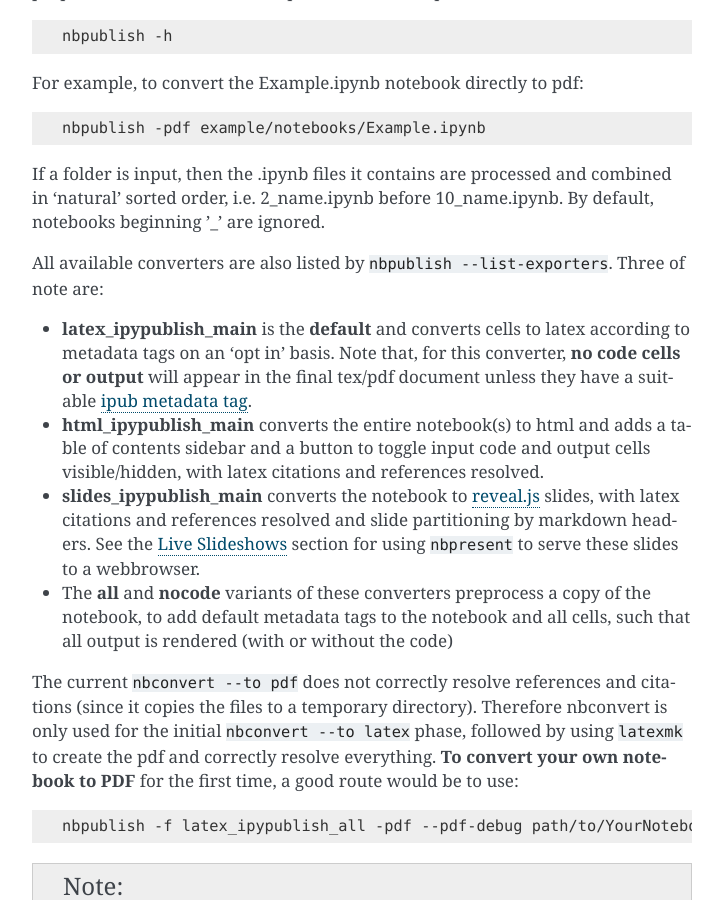
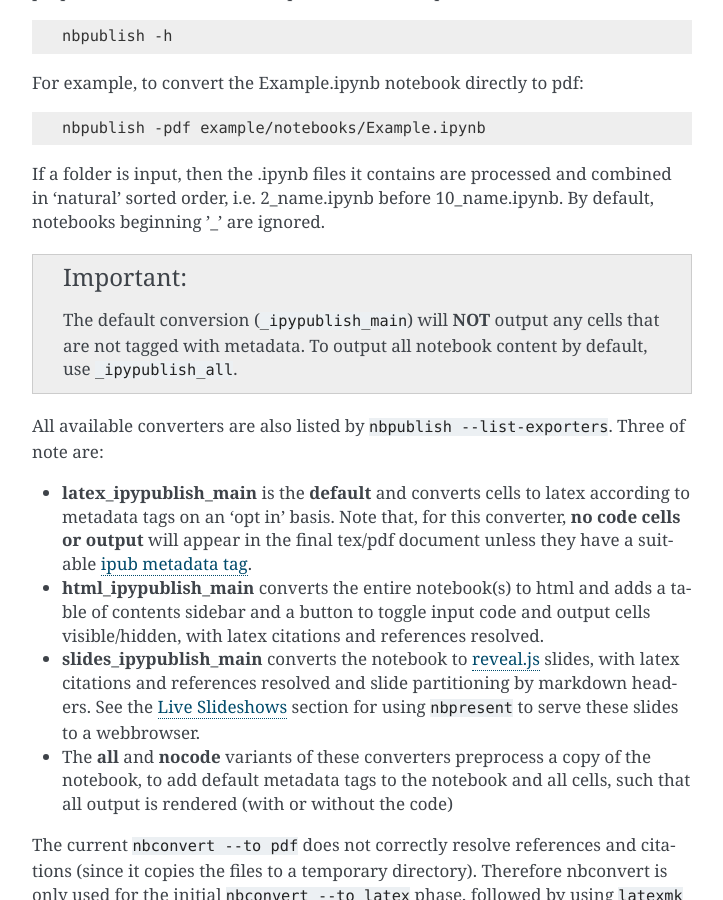
Before and after one commit to chrisjsewell/ipypublish, a Sphinx documentation site: the page built from docs/source/notebook_conversion.rst, in a window 1280 px wide and 900 px high, scrolled down 745 px. Shown: the whole window, without its empty margins (388-1111 px from the left). Built offline with Sphinx 7.4.7, drawn with Linux system fonts in a browser that asks for light colours.

Commit message:
add documentation note on default conversion

```diff
--- a/docs/source/getting_started.rst
+++ b/docs/source/getting_started.rst
@@ -71,7 +71,7 @@ The **nbpresent** script handles serving
 Note that, for offline use, simply download the latest version of
 reveal.js `here <https://github.com/hakimel/reveal.js/releases>`__,
 rename the entire folder to reveal.js and place it in the same folder as
-the converted .slides.html file. The slides can also be save to PDF my
+the converted .slides.html file. The slides can also be saved to PDF by
 appending ``pdf-export`` to the url (see
 `here <https://github.com/hakimel/reveal.js#pdf-export>`__ for details).
 
--- a/docs/source/notebook_conversion.rst
+++ b/docs/source/notebook_conversion.rst
@@ -48,6 +48,12 @@ For example, to convert the Example.ipynb notebook directly to pdf:
 If a folder is input, then the .ipynb files it contains are processed
 and combined in ‘natural’ sorted order, i.e. 2_name.ipynb before
 10_name.ipynb. By default, notebooks beginning ’_’ are ignored.
+
+.. important::
+
+    The default conversion (``_ipypublish_main``) will **NOT**
+    output any cells that are not tagged with metadata.
+    To output all notebook content by default, use ``_ipypublish_all``.
 
 All available converters are also listed by ``nbpublish --list-exporters``.
 Three of note are:
```
